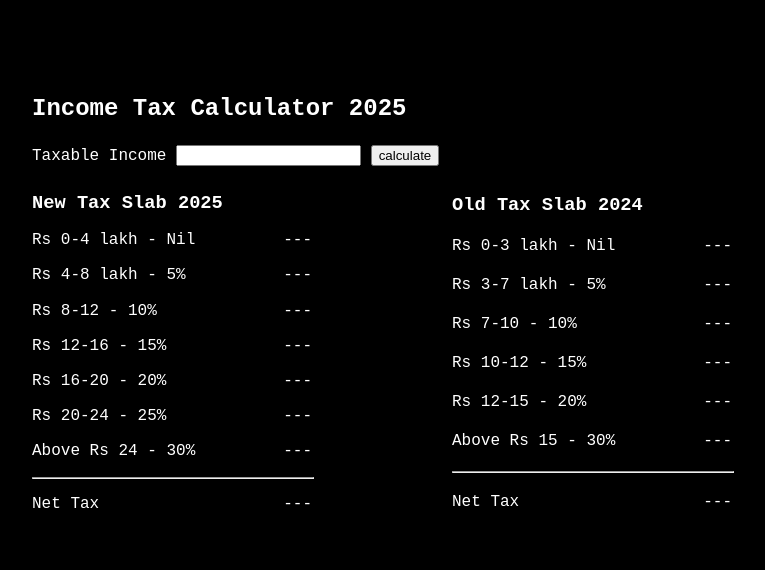
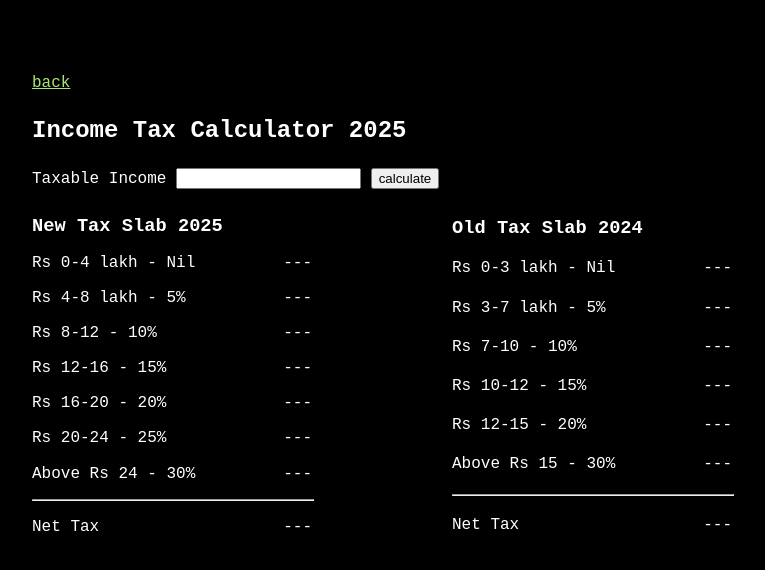
Before and after one commit to VallarasuS/Vallarasu.in, a Jekyll site: the page docs/r/tax-calculator.html, which Jekyll copies as it is, in a window 1280 px wide. Shown: the top 570 px of the page, without its empty margins (258-1023 px from the left). Built offline with Jekyll 4.4.1, drawn with Linux system fonts in a browser that asks for light colours.

Commit message:
Update tax-calculator.html

```diff
--- a/docs/r/tax-calculator.html
+++ b/docs/r/tax-calculator.html
@@ -182,6 +182,8 @@
 
     <section class="container">
 
+        <a href="/" style="color: #a9e573;">back</a>
+
         <h1>Income Tax Calculator 2025</h1>
 
         <div class="margin1rem">
```
